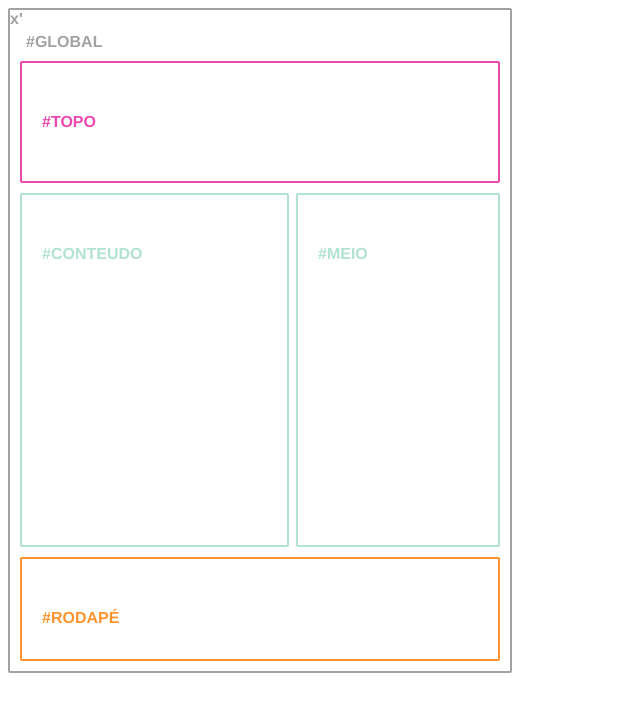
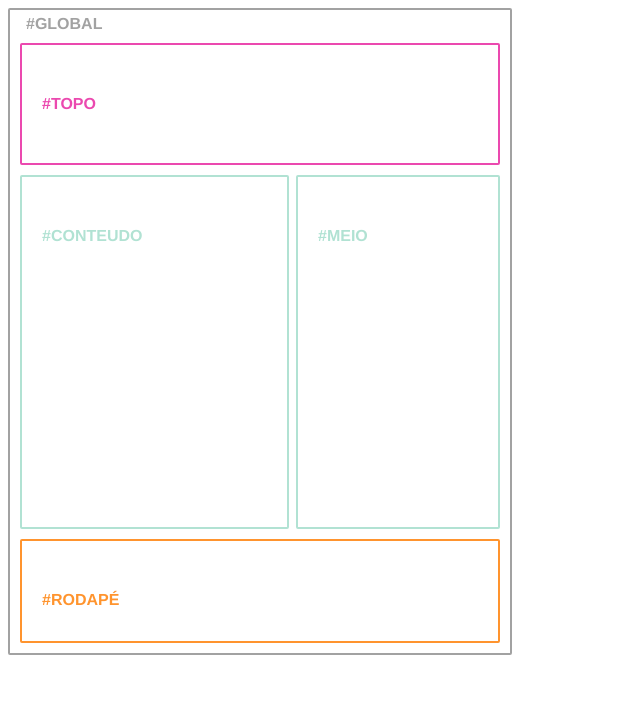
Before and after one commit to victornascimento22/provam1webd, a plain HTML site: page index.html in a window 1280 px wide. Shown: the whole page, without its empty margins (0-640 px from the left). Drawn offline with Linux system fonts and the light colour scheme.

Commit message:
Add files via upload

```diff
--- a/index.html
+++ b/index.html
@@ -6,7 +6,7 @@
 
 <head>
 
-    <link rel="stylesheet" type="text/css" href="main.css">x'
+    <link rel="stylesheet" type="text/css" href="main.css">
     <meta charset="utf-8">
 
 
```
